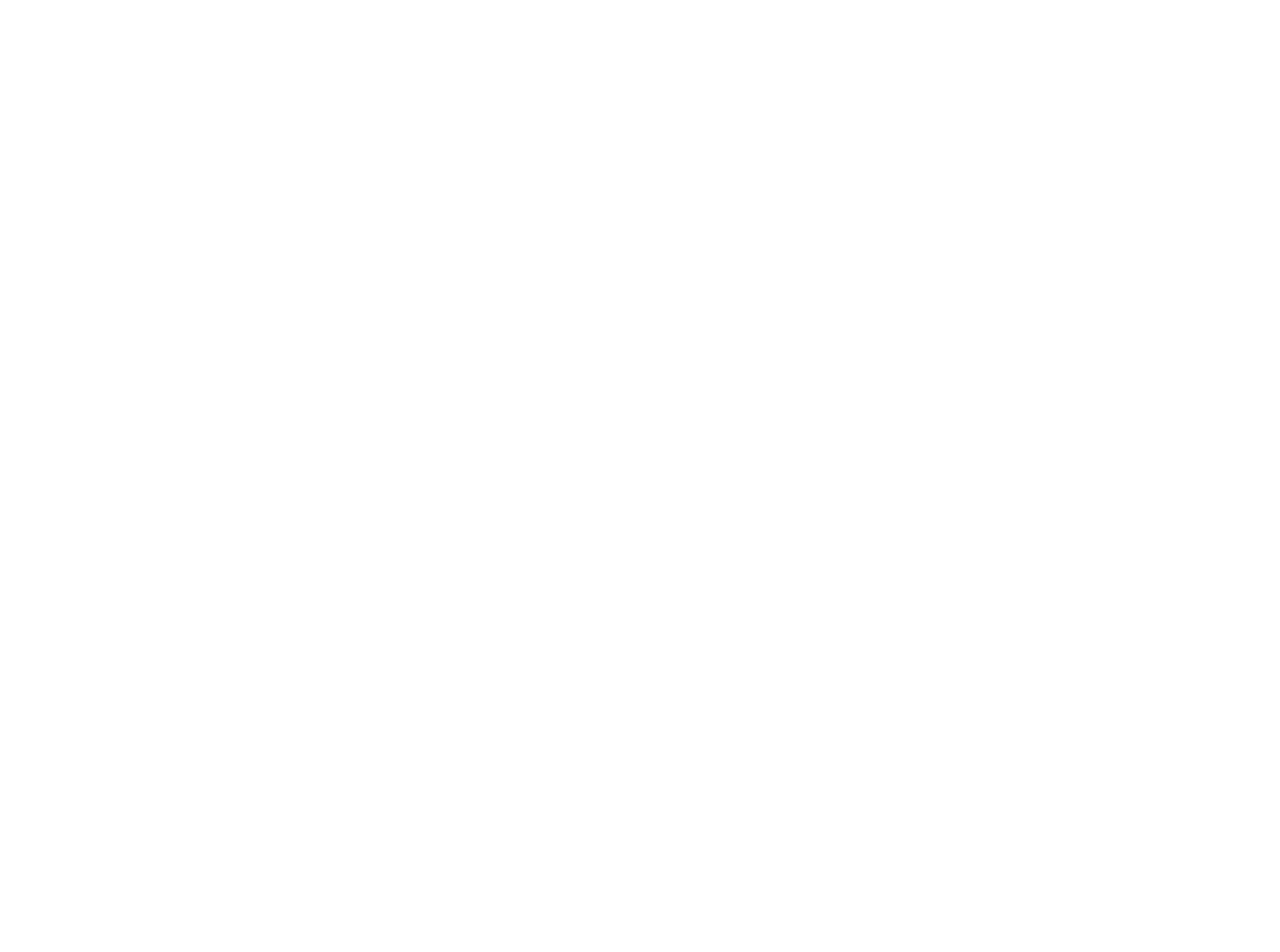
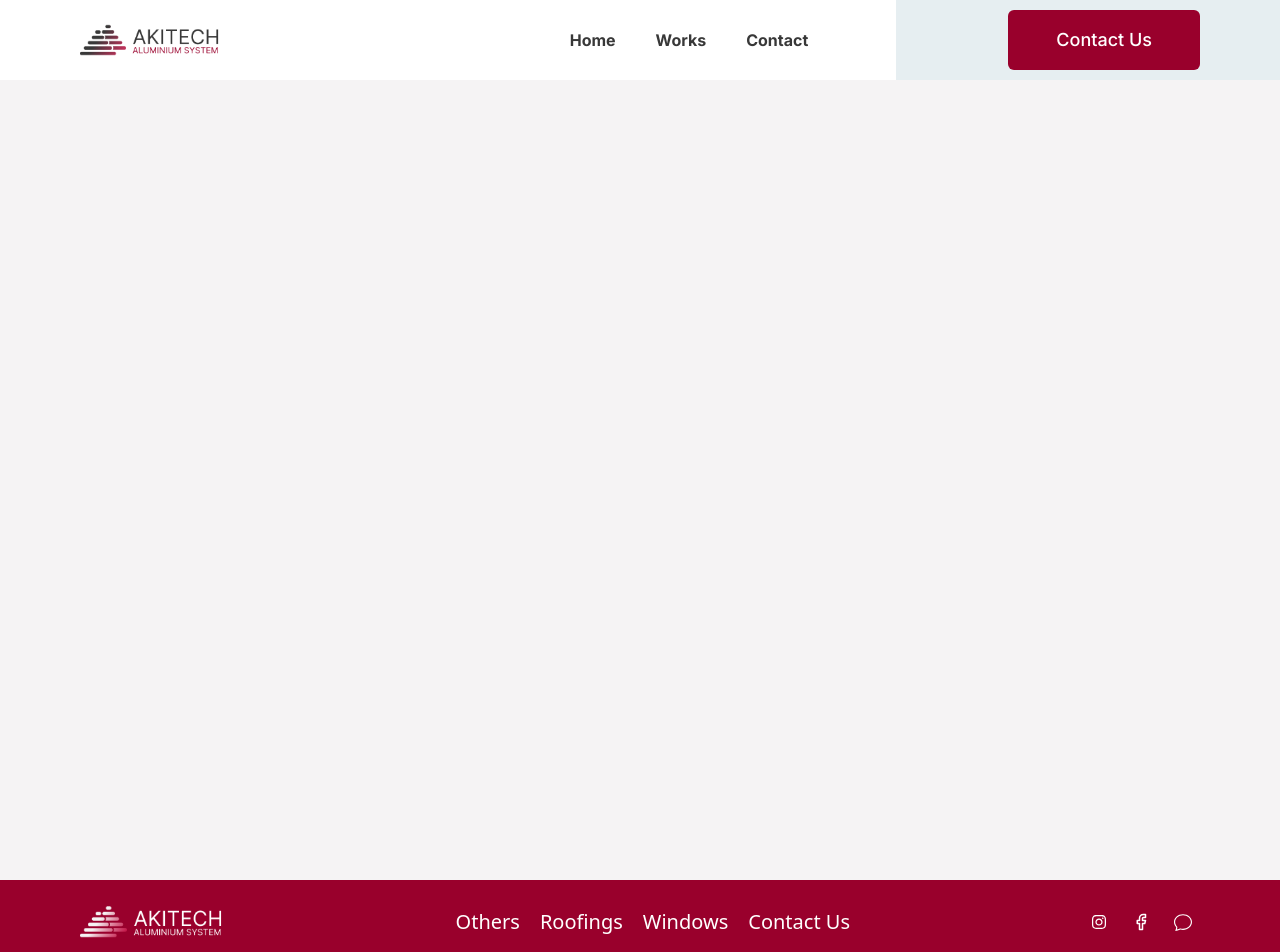
Before and after one commit to patkoton/akitech, a React (Create React App) app: page / in a window 1280 px wide. Shown: the top 952 px of the page. Before the commit the page ends 800 px from the top, so only its background shows below. Built offline with nearby package versions, Linux system fonts and the light colour scheme.

Commit message:
Updated Layout and added about Page

```diff
--- a/public/index.html
+++ b/public/index.html
@@ -15,6 +15,9 @@
       user's mobile device or desktop. See https://developers.google.com/web/fundamentals/web-app-manifest/
     -->
     <link rel="manifest" href="%PUBLIC_URL%/manifest.json" />
+    <link rel="preconnect" href="https://fonts.googleapis.com">
+    <link rel="preconnect" href="https://fonts.gstatic.com" crossorigin>
+    <link href="https://fonts.googleapis.com/css2?family=Inter:wght@300;400;500;600;700;800;900&family=Playfair+Display:wght@400;500;600;700;800;900&display=swap" rel="stylesheet">
     <!--
       Notice the use of %PUBLIC_URL% in the tags above.
       It will be replaced with the URL of the `public` folder during the build.
@@ -24,7 +27,7 @@
       work correctly both with client-side routing and a non-root public URL.
       Learn how to configure a non-root public URL by running `npm run build`.
     -->
-    <title>Akitech</title>
+    <title>AKITECH Aluminium System</title>
   </head>
   <body>
     <noscript>You need to enable JavaScript to run this app.</noscript>
--- /dev/null
+++ b/src/components/About.tsx
@@ -0,0 +1,11 @@
+import React from 'react'
+
+const About = () => {
+  return (
+    <div>
+
+    </div>
+  )
+}
+
+export default About
--- /dev/null
+++ b/src/elements/Button.tsx
@@ -0,0 +1,28 @@
+import React from 'react'
+import '../App.css'
+import { useNavigate } from 'react-router-dom';
+
+export type ButtonProps = {
+  // children?: React.ReactNode; // make the component able to receive children elements
+  onClick?: (event: React.MouseEvent<HTMLButtonElement>) => void; // to handle onClick functions
+  children?: 'Contact Us' | 'Get Now' | string; // make the component able to receive children elements
+  className?: string
+}
+
+export default function Button({children, className}: ButtonProps) {
+  const navigate = useNavigate();
+
+  function handleClick() {
+    if (children === 'Contact Us') {
+      navigate('/#contact', {replace: true});
+    } else {
+      navigate('/#contact', {replace: true});
+    }
+  }
+
+  return (
+    <button onClick={handleClick} className='cursor-pointer border-none rounded-md bg-active outline-none transition-all px-12 py-4'>
+      <p className='font-inter font-medium text-base md:text-lg text-white'>{children}</p>
+    </button>
+  )
+}
--- a/src/layout/Layout.tsx
+++ b/src/layout/Layout.tsx
@@ -1,14 +1,30 @@
 import { Fragment, useEffect } from 'react'
 import { Disclosure } from '@headlessui/react'
 import { Bars3Icon, XMarkIcon } from '@heroicons/react/24/outline'
-import { NavLink, useLocation } from 'react-router-dom'
-import logo from '../assets/images/new_logo.png'
+import { Link, NavLink, useLocation } from 'react-router-dom'
+import { AiOutlineInstagram } from 'react-icons/ai'
+import { FiFacebook } from 'react-icons/fi'
+import { BsChat } from 'react-icons/bs'
+import logo from '../assets/images/logo.png'
+import whiteLogo from '../assets/images/logo_white.png'
 import '../App.css'
+import Button from '../elements/Button'
 
 const navigation = [
   { name: 'Home', href: '/' },
   { name: 'Works', href: '/#work' },
   { name: 'Contact', href: '/#contact' },
+]
+const footer = [
+  { name: 'Others', href: '/' },
+  { name: 'Roofings', href: '/#roofings' },
+  { name: 'Windows', href: '/#windows' },
+  { name: 'Contact Us', href: '/#contact' },
+]
+const icon = [
+  { icon: <AiOutlineInstagram />, href: '/' },
+  { icon: <FiFacebook />, href: '/' },
+  { icon: <BsChat />, href: '/' },
 ]
 
 export default function Layout(props: any) {
@@ -34,14 +50,14 @@ export default function Layout(props: any) {
   return (
     <>
     {/* NAVBAR */}
-    <Disclosure as="nav" className="bg-deepBlue sticky top-0 z-10 py-5 md:py-0">
+    <Disclosure as="nav" className="bg-gradient-to-r from-white from-70% to-lightCyan to-70% sticky top-0 z-10 py-5 md:py-0 font-inter">
       {({ open }) => (
         <>
-          <div className="max-w-7xl mx-5 md:mx-12 lg:mx-48">
-            <div className="relative flex h-6 md:h-20 items-center justify-between">
+          <div className="max-w-7xl mx-5 lg:mx-20">
+            <div className="relative flex h-6 md:h-20 items-center justify-around">
               <div className="absolute inset-y-0 right-0 flex items-center sm:hidden">
                 {/* Mobile menu button*/}
-                <Disclosure.Button className="inline-flex items-center justify-center rounded-md text-white hover:bg-gray-700 hover:text-white focus:outline-none focus:ring-2 focus:ring-inset focus:ring-white">
+                <Disclosure.Button className="inline-flex items-center justify-center rounded-md text-active hover:bg-white hover:text-active focus:outline-none focus:ring-2 focus:ring-inset focus:ring-white">
                   <span className="sr-only">Open main menu</span>
                   {open ? (
                     <XMarkIcon className="block h-6 w-6" aria-hidden="true" />
@@ -53,26 +69,29 @@ export default function Layout(props: any) {
               <div className="flex flex-1 items-center sm:items-stretch sm:justify-start">
                 <div className="flex flex-shrink-0 items-center">
                   <NavLink to='/'>
-                  <img className="block h-8 w-auto" src={logo} alt="AKERA" />
+                    <img className="block h-8 w-auto" src={logo} alt="AKITECH" />
                   </NavLink>
                 </div>
               </div>
               <div className="absolute inset-y-0 right-0 flex justify-center items-center sm:static sm:inset-auto sm:ml-6 sm:pr-0">
               {/* Medium Device NavLinks */}
-                <div className="hidden sm:ml-6 sm:block md:pl-5 lg:pl-6 xl:pl-20">
-                  <div className="flex space-x-4 md:space-x-12">
+                <div className="hidden sm:block md:flex items-center md:space-x-12 lg:space-x-48">
+                  <div className="flex items-center space-x-4 md:space-x-6">
                     {navigation.map((item) => (
                       <NavLink
                         key={item.name}
                         to={item.href}
                         className={({isActive}) => {
-                          return 'px-1 xl:px-2 py-2 rounded-md text-base' +
-                          (isActive ? 'bg-deepBlue text-white font-semibold' : 'text-white font-medium')
+                          return 'px-1 xl:px-2 py-2 rounded-md text-lg' +
+                          (isActive ? 'bg-white text-black font-bold' : 'text-active font-medium')
                         }}
                       >
                         {item.name}
                       </NavLink>
                     ))}
+                  </div>
+                  <div>
+                    <Button children='Contact Us' />
                   </div>
                 </div>
               </div>
@@ -87,19 +106,22 @@ export default function Layout(props: any) {
                     key={item.name}
                     to={item.href}
                     className={({isActive}) => {
-                        return 'block px-3 py-1 rounded-md text-base font-medium' +
-                        (isActive ? 'bg-deepBlue text-white' : 'text-white')
+                        return 'block px-3 py-2 rounded-md text-base font-medium' +
+                        (isActive ? 'bg-white text-dark' : 'text-dark')
                     }}
                     >
                         {item.name}
                 </NavLink>
               ))}
+              <div className='pl-2'>
+                <Button children='Contact Us' />
+              </div>
             </div>
           </Disclosure.Panel>
         </>
       )}
     </Disclosure>
-    <div className='bg-gray-300'>
+    <div className='bg-darkWhite'>
         <div className='max-w-7xl min-h-screen mx-5 md:mx-12 lg:mx-48'>
           {props.children}
         </div>
@@ -109,8 +131,33 @@ export default function Layout(props: any) {
 
     {/* FOOTER */}
     <footer>
-      <div className='bg-deepBlue h-16 flex flex-wrap justify-center items-center text-roboto'>
-        <p className='text-white font-medium text-xs md:text-sm'>PatPortfolio@2023. All rights reserved.</p>
+      <div className='bg-active py-5 md:flex md:flex-wrap justify-between items-center text-roboto px-5 lg:px-20'>
+        <div>
+          <img className="block h-8 w-auto" src={whiteLogo} alt="AKITECH" />
+        </div>
+        <div className='flex items-center space-x-1'>
+          {footer.map((item) => (
+            <Link
+              key={item.name}
+              to={item.href}
+              className=
+                'px-1 xl:px-2 py-2 rounded-md text-sm lg:text-xl text-white font-medium'
+            >
+              {item.name}
+            </Link>
+          ))}
+        </div>
+        <div className='flex items-center space-x-2'>
+          {icon.map((item) => (
+            <Link
+              to={item.href}
+              className=
+                'px-1 xl:px-2 py-2 rounded-md text-sm xl:text-lg text-white font-medium'
+            >
+              {item.icon}
+            </Link>
+          ))}
+        </div>
       </div>
     </footer>
     </>
--- a/src/pages/Home.tsx
+++ b/src/pages/Home.tsx
@@ -1,10 +1,12 @@
 import React from 'react'
+import Layout from '../layout/Layout'
+import About from '../components/About'
 
 const Home = () => {
   return (
-    <div>
-
-    </div>
+    <Layout>
+      <About />
+    </Layout>
   )
 }
 
--- a/tailwind.config.js
+++ b/tailwind.config.js
@@ -1,8 +1,27 @@
 /** @type {import('tailwindcss').Config} */
+const defaultTheme = require('tailwindcss/defaultTheme');
+
 module.exports = {
   content: ["./src/**/*.{js,jsx,ts,tsx,html,css}"],
   theme: {
-    extend: {},
+    extend: {
+      fontFamily: {
+        inter: ['"Inter"', ...defaultTheme.fontFamily.sans],
+        playfair: ['"Playfair Display"', ...defaultTheme.fontFamily.sans],
+      },
+      backgroundImage: {
+        'gradient-radial': 'radial-gradient(var(--tw-gradient-stops))',
+        'gradImage': "url('/src/assets/images/cyan_img.png')",
+      },
+    },
+    colors: {
+      transparent: 'transparent',
+      'white': '#FFFFFF',
+      'darkWhite': '#F5F3F4',
+      'black': '#383838',
+      'active': '#99002C',
+      'lightCyan': '#E6EEF1',
+    }
   },
   plugins: [],
 }
```
Also changed, not shown: src/assets/images/cyan_img.png (added).
